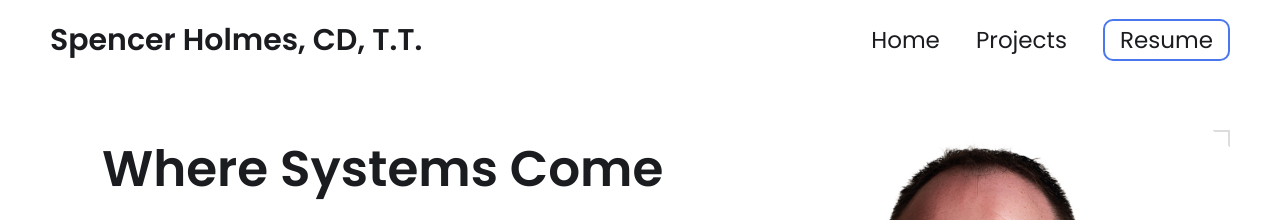
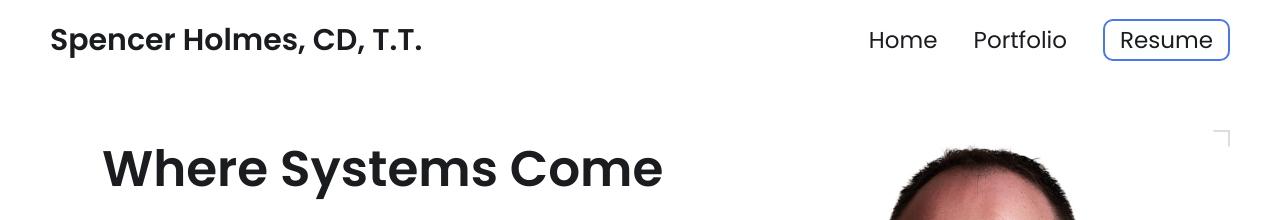
Before and after one commit to SuSpence-89/Eng-portfolio, a Jekyll site: the page built from index.html, in a window 1280 px wide and 900 px high. Shown: the top 220 px of the window. Built offline with Jekyll 4.4.1, drawn with Linux system fonts in a browser that asks for light colours.

Commit message:
Update navbar.html

```diff
--- a/_includes/navbar.html
+++ b/_includes/navbar.html
@@ -11,7 +11,7 @@
             <span>Home</span>
         </a>
         <a href="{{ '/projects/' | relative_url }}">
-            <span>Projects</span>
+            <span>Portfolio</span>
         </a>
         <a href="{{site.resume-url}}" target="_blank" rel="noopener noreferrer">
             <span>Resume</span>
@@ -29,7 +29,7 @@
             <span>Home</span>
         </a>
         <a href="{{ '/projects/' | relative_url }}">
-            <span>Projects</span>
+            <span>Portfolio</span>
         </a>
         <a href="{{site.resume-url}}" target="_blank" rel="noopener noreferrer">
             <span>Resume</span>
```
